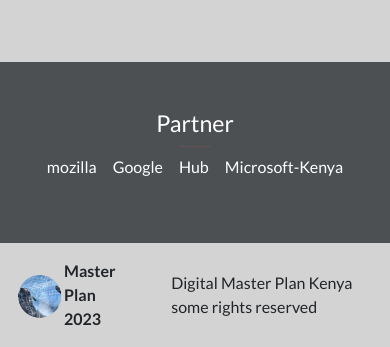
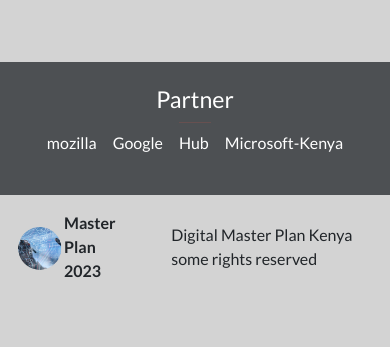
Before and after one commit to zeff96/capstone-1, a website: page about.html in a window 390 px wide. Shown: the part 1453-1800 px from the top of the page. After the commit the page ends 1752 px from the top, so only its background shows below. Drawn offline with nearby package versions, Linux system fonts and the light colour scheme.

```diff
--- a/about.html
+++ b/about.html
@@ -144,7 +144,7 @@
       </section>
     </main>
     <footer class="footer">
-      <div class="bg-dark bg-opacity-75 py-5 d-md-none">
+      <div class="bg-dark bg-opacity-75 py-4 d-md-none">
         <h3 class="text-center text-white">
           Partner
           <hr
```
Also changed, not shown: README.md.
